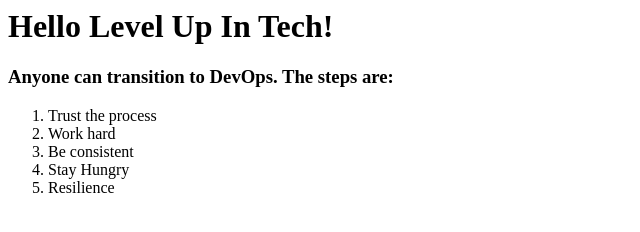
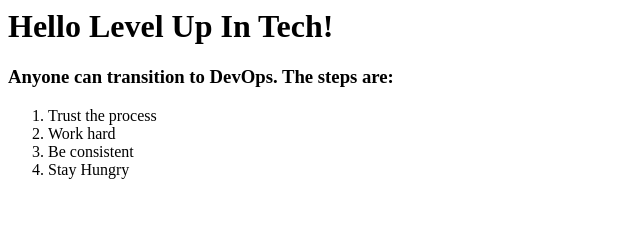
Before and after one commit to joyson-fernandes/my-static-resume-website, a plain HTML site: page index.html in a window 1280 px wide. Shown: the whole page, without its empty margins (0-640 px from the left). Drawn offline with Linux system fonts and the light colour scheme.

Commit message:
Update index.html

```diff
--- a/index.html
+++ b/index.html
@@ -5,5 +5,4 @@
     <li>Work hard </li>
     <li>Be consistent</li>
     <li>Stay Hungry</li>
-    <li>Resilience</li>
 </ol>
```
